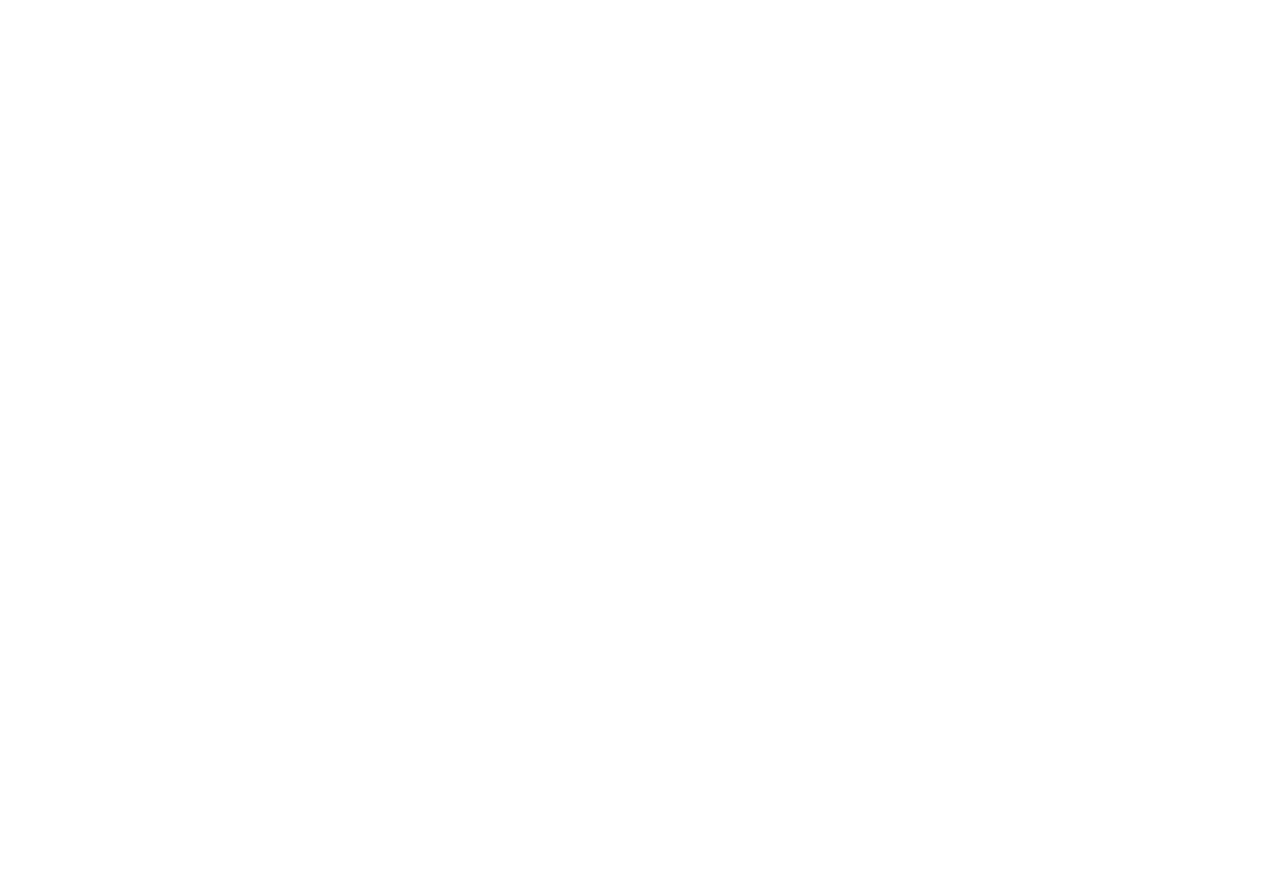
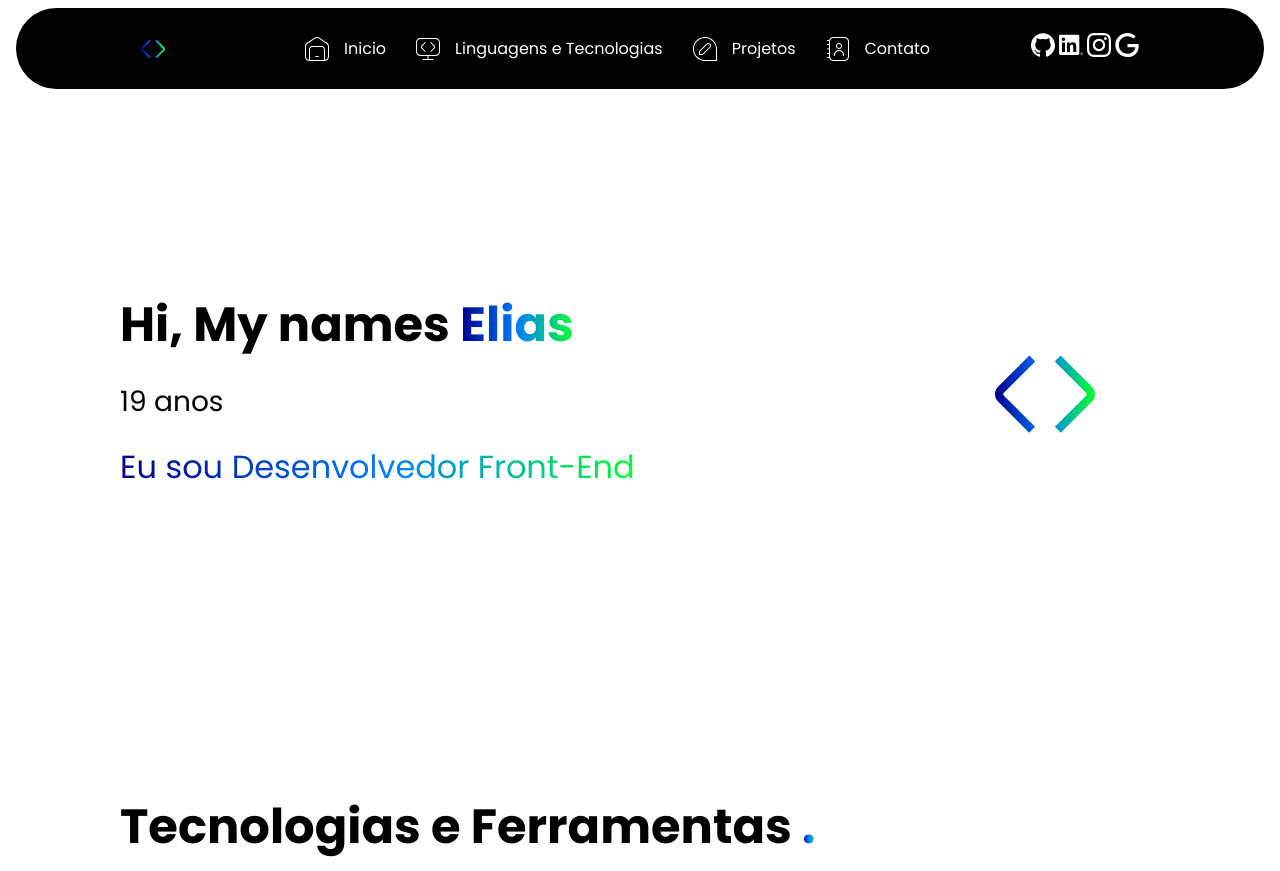
Before and after one commit to Eliasdnt/Myportfolio, a plain HTML site: page pages/index.html in a window 1280 px wide. Before the commit the page ends 800 px from the top, so only its background shows below. Drawn offline with Linux system fonts and the light colour scheme; files that its build step writes are made by us from their sources; a web font is replaced by a local one.

Commit message:
second commit

```diff
--- /dev/null
+++ b/pages/css/ferr.css
@@ -0,0 +1,25 @@
+.subtitle{
+    max-width: 1200px;
+    margin: 0 auto;
+    margin-top: 300px;
+    display: grid;
+    grid-template-columns: 1fr;
+}
+
+
+.subtitle h3 {
+  font-size: 3rem;
+  margin-left: 80px;
+}
+
+@keyframes fade {
+  0% {
+    opacity: 0;
+  }
+  50% {
+    opacity: 0.5;
+  }
+  100% {
+    opacity: 1;
+  }
+}
--- /dev/null
+++ b/pages/css/id.css
@@ -0,0 +1,59 @@
+.container-id {
+  display: grid;
+  grid-template-columns: 1fr 1fr;
+  max-width: 1200px;
+  margin: 0 auto;
+  margin-top: 200px;
+}
+
+.container-id-name {
+  display: grid;
+  grid-template-columns: 1fr;
+  gap: 20px;
+  margin-left: 80px;
+}
+.container-id-name h1 {
+  font-family: "Poppins";
+  font-size: 3rem;
+}
+
+.detalhe-id-name {
+  font-family: "Poppins";
+  background-image: linear-gradient(to right, #00008b, #007bff, #07ff30);
+  -webkit-background-clip: text;
+  -webkit-text-fill-color: transparent;
+  opacity: 0;
+  animation: fade 5s ease-in-out infinite alternate;
+  font-size: 3rem;
+}
+.container-id-name p {
+  font-size: 1.75rem;
+}
+
+.dev-id-name {
+  background-image: linear-gradient(to right, #00008b, #007bff, #07ff30);
+  -webkit-background-clip: text;
+  -webkit-text-fill-color: transparent;
+  opacity: 0;
+  animation: fade 5s ease-in-out infinite alternate;
+  font-size: 2rem;
+}
+.pic-id-name {
+  width: 100px;
+  margin-left: 355px;
+  margin-top: 55px;
+  opacity: 0;
+  animation: fade 5s ease-in-out infinite alternate;
+}
+
+@keyframes fade {
+  0% {
+    opacity: 0;
+  }
+  50% {
+    opacity: 0.5;
+  }
+  100% {
+    opacity: 1;
+  }
+}
--- /dev/null
+++ b/pages/css/menu.css
@@ -0,0 +1,32 @@
+.menu {
+ max-width: 1200px;
+margin: 0 auto;
+  display: flex;
+  flex-wrap: wrap;
+  justify-content: space-evenly;
+  align-items: center;
+  padding-top: 20px;
+  padding: 12px 24px;
+  background-color: #000;
+  color: #fff;
+ border-radius: 100px;
+}
+.menu ul {
+  display: flex;
+  gap: 30px;
+}
+
+.menu ul li {
+  display: flex;
+  gap: 15px;
+  align-items: center;
+  list-style: none;
+}
+.menu ul li a {
+  text-decoration: none;
+  color: #fff;
+  font-family: "Poppins";
+}
+.pic-menu {
+  width: 24px;
+}
--- a/pages/css/style.css
+++ b/pages/css/style.css
@@ -0,0 +1,9 @@
+@import './menu.css';
+@import './id.css';
+@import './ferr.css';
+html,h1,h2,h3,h4,h5,h6,p,span{
+    font-family: "Poppins", sans-serif;
+    margin: 0;
+    padding: 0;
+    font-size: 1rem;
+}
--- a/pages/index.html
+++ b/pages/index.html
@@ -1,12 +1,78 @@
 <!DOCTYPE html>
 <html lang="en">
-<head>
-    <meta charset="UTF-8">
-    <meta name="viewport" content="width=device-width, initial-scale=1.0">
-    <link rel="stylesheet" href="style.css">
-    <title>Document</title>
-</head>
-<body>
+  <head>
+    <meta charset="UTF-8" />
+    <meta name="viewport" content="width=device-width, initial-scale=1.0" />
+    <link rel="stylesheet" href="./css/style.css" />
+    <link rel="preconnect" href="https://fonts.googleapis.com" />
+    <link rel="preconnect" href="https://fonts.gstatic.com" crossorigin />
+    <link
+      href="https://fonts.googleapis.com/css2?family=Edu+NSW+ACT+Foundation:wght@400..700&family=PT+Serif:ital,wght@0,400;0,700;1,400;1,700&family=Poppins:ital,wght@0,100;0,200;0,300;0,400;0,500;0,600;0,700;0,800;0,900;1,100;1,200;1,300;1,400;1,500;1,600;1,700;1,800;1,900&display=swap"
+      rel="stylesheet"
+    />
+    <title>Elias - Desenvolvedor Front-End</title>
+  </head>
+  <body>
+    <header>
+      <nav class="menu">
+        <img class="pic-menu" src="./img/codigo-simples.svg" alt="logo" />
+        <ul>
+          <li>
+            <img class="pic-menu" src="./img/garagem.svg" alt="" /><a href=""
+              >Inicio</a
+            >
+          </li>
+          <li>
+            <img class="pic-menu" src="./img/codigo-de-exibicao.svg" alt="" /><a
+              href=""
+              >Linguagens e Tecnologias</a
+            >
+          </li>
+          <li>
+            <img
+              class="pic-menu"
+              src="./img/caneta-de-comentarios.svg"
+              alt=""
+            /><a href="">Projetos</a>
+          </li>
+          <li>
+            <img class="pic-menu" src="./img/livro-de-enderecos.svg" alt="" /><a
+              href=""
+              >Contato</a
+            >
+          </li>
+        </ul>
+        <div>
+          <img class="pic-menu" src="./img/github.svg" alt="icon-git" />
+          <img class="pic-menu" src="./img/linkedin.svg" alt="icon-Linkendin" />
+          <img
+            class="pic-menu"
+            src="./img/instagram.svg"
+            alt="icon-Instagram"
+          />
+          <img class="pic-menu" src="./img/google.svg" alt="icon-Email" />
+        </div>
+      </nav>
+    </header>
 
-</body>
+    <main>
+      <section>
+        <div class="container-id">
+          <div class="container-id-name">
+            <h1>Hi, My names <span class="detalhe-id-name">Elias</span></h1>
+            <p>19 anos</p>
+            <span class="dev-id-name">Eu sou Desenvolvedor Front-End</span>
+          </div>
+          <img class="pic-id-name" src="./img/codigo-simples.svg" alt="" />
+        </div>
+      </section>
+
+      <section>
+        <div class="subtitle">
+            <h3>Tecnologias e Ferramentas <span class="detalhe-id-name" >.</span></h3>
+        </div>
+
+      </section>
+    </main>
+  </body>
 </html>
```
Also changed, not shown: pages/img/caneta-de-comentarios.svg (added), pages/img/codigo-de-comentario.svg (added), pages/img/codigo-de-exibicao.svg (added), pages/img/codigo-simples.svg (added), pages/img/garagem.svg (added), pages/img/github.svg (added), pages/img/google.svg (added), pages/img/instagram.svg (added), pages/img/linkedin.svg (added), pages/img/livro-de-enderecos.svg (added).
